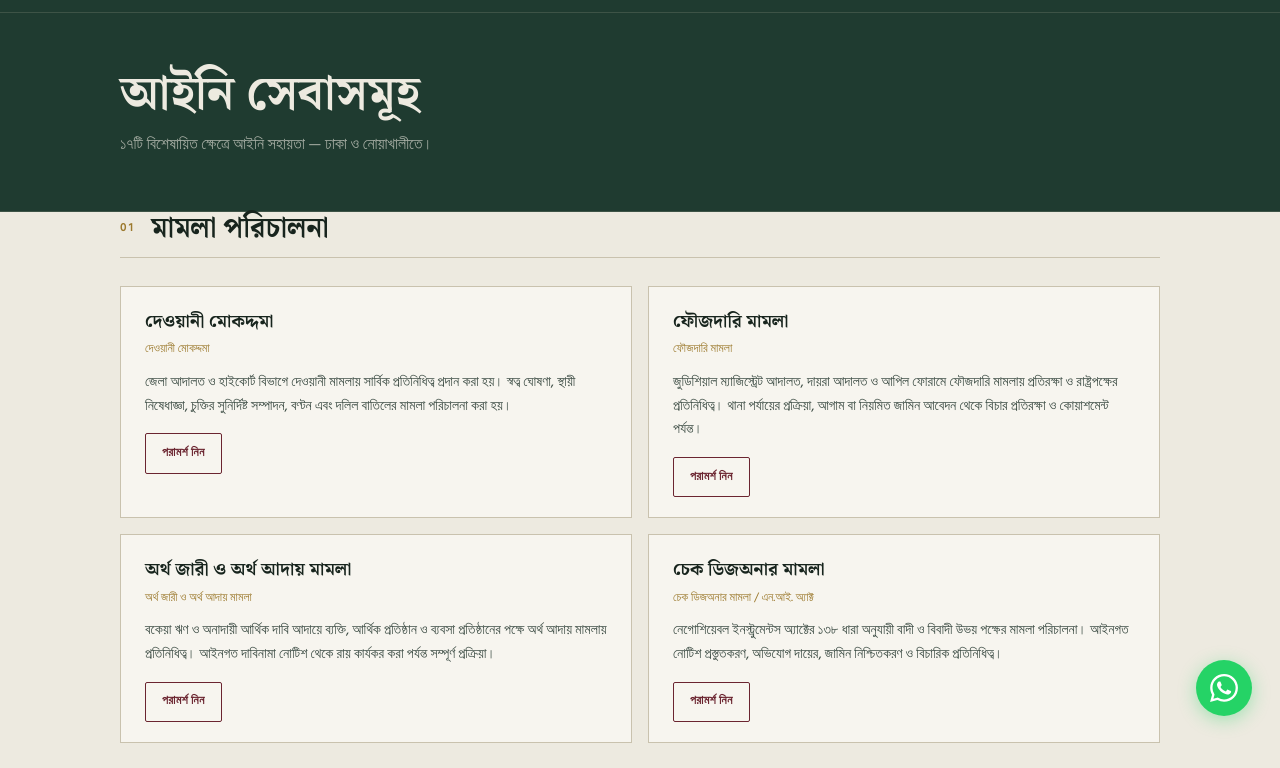
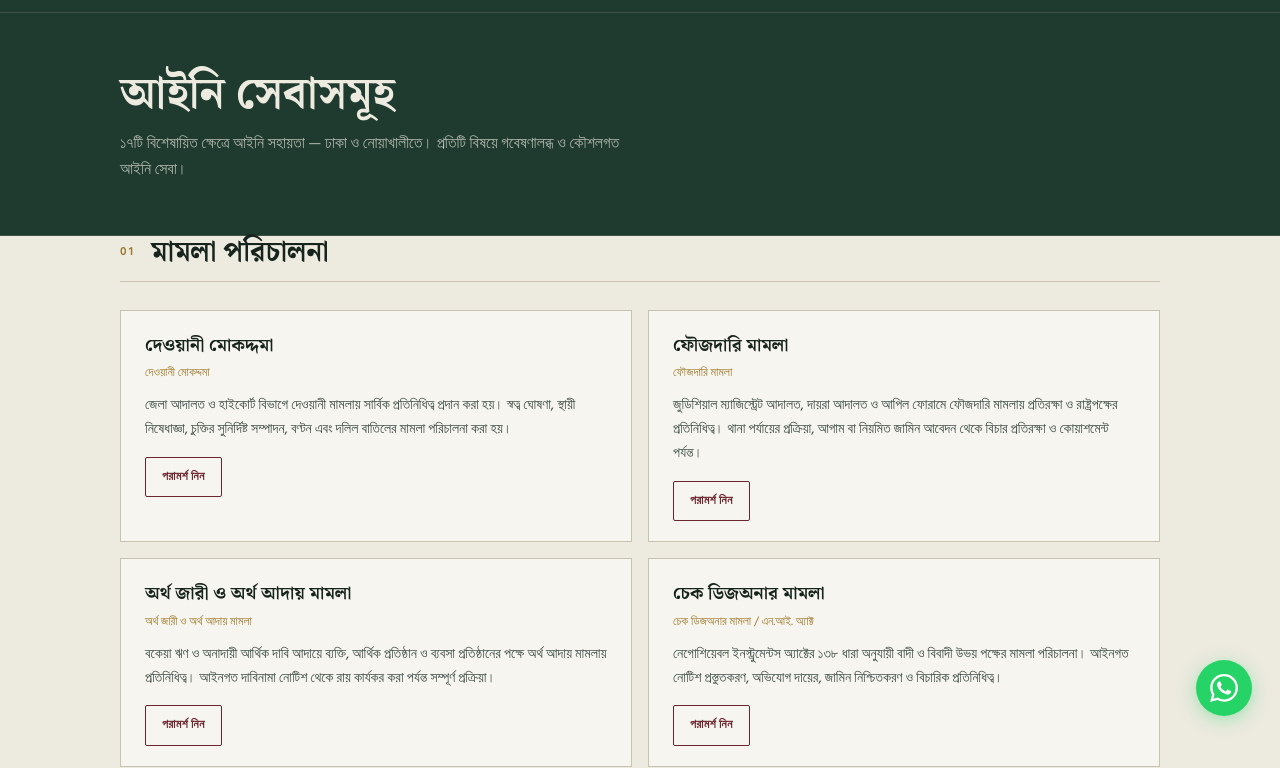
Before and after one commit to lawcarebd/law-care-bd, an Eleventy site: page src/services.html in a window 1280 px wide. Shown: the part 56-824 px from the top of the page. Built offline with nearby package versions, Linux system fonts and the light colour scheme; Eleventy itself is replaced by a stand-in of ours; files that its build step writes are made by us from their sources.

Commit message:
fix(layout): stabilize page header height and text alignment across English and Bangla

```diff
--- a/src/services.html
+++ b/src/services.html
@@ -17,8 +17,8 @@ canonical: "/services.html"
     <div class="container">
       <h1><span data-lang="bn">আইনি সেবাসমূহ</span><span data-lang="en">Legal Services</span></h1>
       <p class="page-subtitle">
-        <span data-lang="bn">১৭টি বিশেষায়িত ক্ষেত্রে আইনি সহায়তা — ঢাকা ও নোয়াখালীতে।</span>
-        <span data-lang="en">17 specialist practice areas across Dhaka and Noakhali. Each matter is handled with research-led precision.</span>
+        <span data-lang="bn">১৭টি বিশেষায়িত ক্ষেত্রে আইনি সহায়তা — ঢাকা ও নোয়াখালীতে। প্রতিটি বিষয়ে গবেষণালব্ধ ও কৌশলগত আইনি সেবা।</span>
+        <span data-lang="en">17 specialist practice areas across Dhaka and Noakhali. Research-led precision and dedicated counsel for every matter.</span>
       </p>
     </div>
   </header>
--- a/src/style.css
+++ b/src/style.css
@@ -804,24 +804,26 @@ html:not([lang="en"]) .trust-item-value {
 }
 
 /* ============================================================
-   PAGE HEADER — inner pages
+   PAGE HEADER — inner pages (consistent height across BN/EN)
    ============================================================ */
 .page-header {
   background: var(--forest);
   padding: 56px 0 52px;
-  border-bottom: 1px solid rgba(201,194,174,0.18);
-}
-
-.page-header .docket-label {
-  margin-bottom: 0.75rem;
-  color: var(--brass);
+  border-bottom: 1px solid rgba(201, 194, 174, 0.18);
+  min-height: 195px;
+  display: flex;
+  align-items: center;
+}
+
+.page-header .container {
+  width: 100%;
 }
 
 .page-header h1 {
   font-family: 'Fraunces', serif;
-  font-size: clamp(2rem, 5vw, 3rem);
+  font-size: clamp(2rem, 5vw, 2.75rem);
   color: var(--parchment);
-  line-height: 1.1;
+  line-height: 1.2;
   margin-bottom: 0.6rem;
 }
 
@@ -831,8 +833,10 @@ html:not([lang="en"]) .page-header h1 {
 
 .page-header .page-subtitle {
   font-size: var(--fs-base);
-  color: rgba(237,234,224,0.65);
-  max-width: 52ch;
+  line-height: 1.6;
+  color: rgba(237, 234, 224, 0.7);
+  max-width: 58ch;
+  min-height: 2.6em;
 }
 
 /* ============================================================
```
